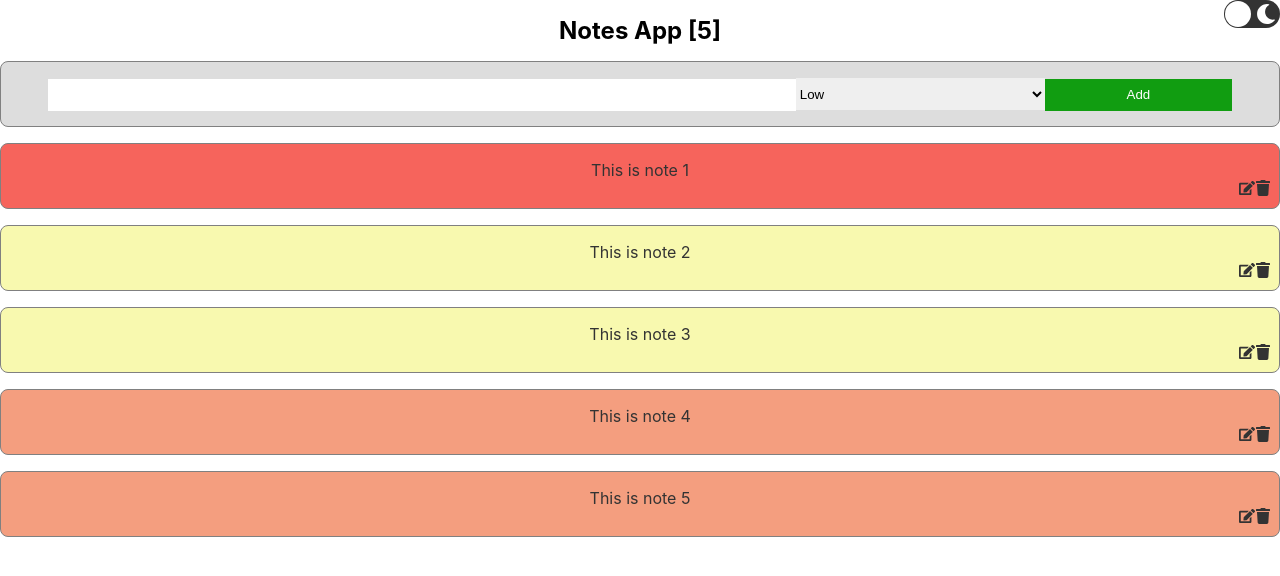
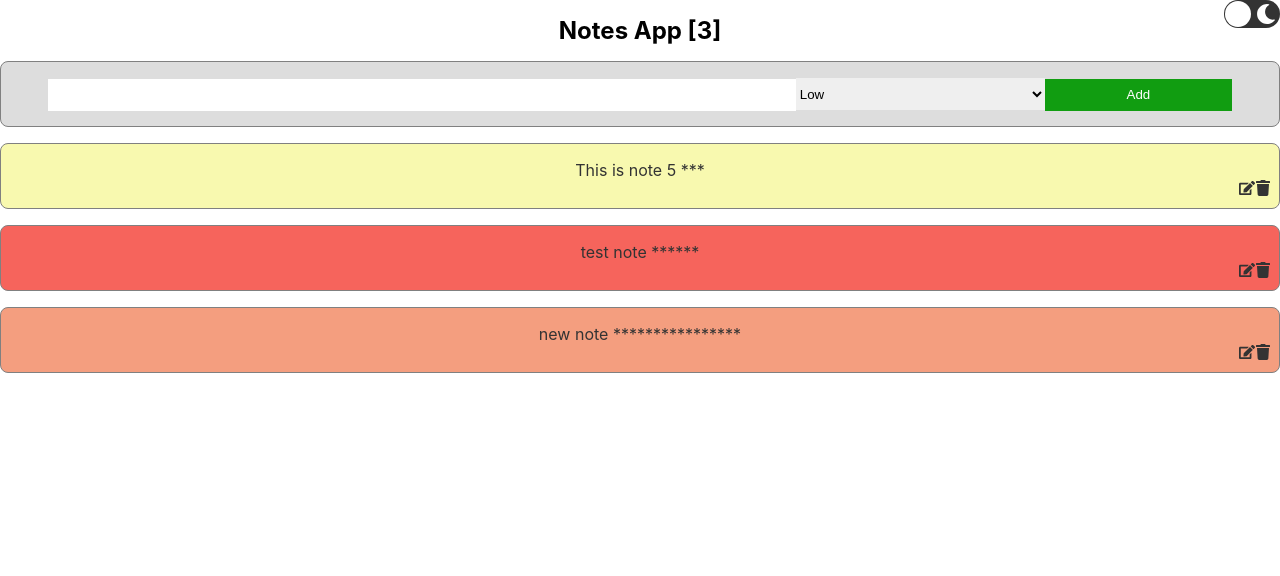
Before and after one commit to hot2snake/react-with-typescript, a React (Create React App) app: page / in a window 1280 px wide. Shown: the top 576 px of the page. Built offline with nearby package versions, Linux system fonts and the light colour scheme; data requests are answered from the project's data file.

Commit message:
read/update/delete from API

```diff
--- /dev/null
+++ b/db.json
@@ -0,0 +1,19 @@
+{
+  "notes": [
+    {
+      "text": "This is note 5 ***",
+      "priority": "low",
+      "id": "5"
+    },
+    {
+      "text": "test note ******",
+      "priority": "high",
+      "id": "d666326a-a06f-44c8-8dad-b6fba11dbb70"
+    },
+    {
+      "text": "new note ****************",
+      "priority": "medium",
+      "id": "1936edf9-bfbb-4c58-a3fa-3b2f8c94ae54"
+    }
+  ]
+}
--- a/package.json
+++ b/package.json
@@ -2,6 +2,7 @@
   "name": "notes-app",
   "version": "0.1.0",
   "private": true,
+  "proxy":"http://localhost:3001/",
   "dependencies": {
     "@testing-library/jest-dom": "^5.16.5",
     "@testing-library/react": "^13.4.0",
@@ -10,6 +11,7 @@
     "@types/node": "^16.11.59",
     "@types/react": "^18.0.20",
     "@types/react-dom": "^18.0.6",
+    "json-server": "^0.17.0",
     "react": "^18.2.0",
     "react-dom": "^18.2.0",
     "react-icons": "^4.4.0",
--- a/src/App.tsx
+++ b/src/App.tsx
@@ -3,18 +3,21 @@ import { ThemeContext } from './context/theme/theme';
 import Home from './pages/home/home';
 import Switch from 'react-switch';
 import { FaSun, FaMoon } from 'react-icons/fa';
-import { useReducer, useState } from 'react';
+import { useEffect, useReducer, useState } from 'react';
 import { StateContext, StateType } from './context/state/state';
 import { Notes } from './components/note/data';
-import { ADD_NOTE, DELETE_NOTE, SET_EDIT_MODE, SET_NOTE_FOR_EDIT, UPDATE_NOTE } from './actions';
+import { ADD_NOTE, DELETE_NOTE, INIT_NOTES, SET_EDIT_MODE, SET_NOTE_FOR_EDIT, UPDATE_NOTE } from './actions';
+import { getNotes } from './services/notes-service';
 
 function App() {
   const [theme, setTheme] = useState('light');
   const [checked, setChecked] = useState(false);
 
   const [state, dispatch] = useReducer(
-    (state: StateType, action: { type: string; payload: any }) => {
+     (state: StateType, action: { type: string; payload: any }) => {
       switch (action.type) {
+        case INIT_NOTES:
+          return { ...state, notes: action.payload };
         case SET_EDIT_MODE:
           return { ...state, editMode: action.payload };
         case SET_NOTE_FOR_EDIT:
@@ -39,7 +42,7 @@ function App() {
           return state;
       }
     },
-    { notes: Notes, editMode: false, noteToBeEdited: null }
+    { notes: [], editMode: false, noteToBeEdited: null }
   );
 
   const changeHandler = (check: boolean) => {
@@ -50,6 +53,14 @@ function App() {
       setTheme('light');
     }
   };
+
+  useEffect(()=>{
+    async function initializeNotes(){
+      const notes = await getNotes();
+      dispatch({type:INIT_NOTES, payload:notes})
+    }
+    initializeNotes()
+  },[])
 
   return (
     <StateContext.Provider value={{ state, dispatch }}>
--- a/src/actions/index.tsx
+++ b/src/actions/index.tsx
@@ -1,3 +1,4 @@
+export const INIT_NOTES = 'INIT_NOTES';
 export const SET_EDIT_MODE = 'SET_EDIT_MODE';
 export const SET_NOTE_FOR_EDIT = 'SET_NOTE_FOR_EDIT';
 export const ADD_NOTE = 'ADD_NOTE';
--- a/src/components/add-note/add-note.tsx
+++ b/src/components/add-note/add-note.tsx
@@ -6,6 +6,7 @@ import Card from '../card/card';
 import { ThemeContext } from '../../context/theme/theme';
 import { StateContext } from '../../context/state/state';
 import { ADD_NOTE, UPDATE_NOTE, SET_EDIT_MODE } from '../../actions';
+import { addNote, updateNote } from '../../services/notes-service';
 
 type AddNoteProps = {};
 
@@ -30,27 +31,35 @@ function AddNote(props: AddNoteProps) {
     }
   }, [state.noteToBeEdited, state.editMode]);
 
-  const handleClick = (e: React.MouseEvent<HTMLButtonElement, MouseEvent>) => {
+  const handleClick = async (
+    e: React.MouseEvent<HTMLButtonElement, MouseEvent>
+  ) => {
     e.preventDefault();
-    if (state.editMode) {
-      state.noteToBeEdited &&
-        dispatch({
-          type: UPDATE_NOTE,
-          payload: {
-            text,
-            priority,
-            id: state.noteToBeEdited.id,
-          },
-        });
+    if (state.editMode && state.noteToBeEdited) {
+      const updatedNoteData = {
+        text,
+        priority,
+        id: state.noteToBeEdited.id,
+      };
+      const updatedNote = await updateNote(
+        state.noteToBeEdited.id,
+        updatedNoteData
+      );
+      dispatch({
+        type: UPDATE_NOTE,
+        payload: updatedNote,
+      });
       dispatch({ type: SET_EDIT_MODE, payload: false });
     } else {
+      const noteData = {
+        text,
+        priority,
+        id: uuidv4(),
+      };
+      const note = await addNote(noteData);
       dispatch({
         type: ADD_NOTE,
-        payload: {
-          text,
-          priority,
-          id: uuidv4(),
-        },
+        payload: note,
       });
     }
 
--- a/src/components/note/note.tsx
+++ b/src/components/note/note.tsx
@@ -7,6 +7,7 @@ import { useContext } from 'react';
 import { ThemeContext } from '../../context/theme/theme';
 import { StateContext } from '../../context/state/state';
 import { DELETE_NOTE, SET_EDIT_MODE, SET_NOTE_FOR_EDIT } from '../../actions';
+import { deleteNote } from '../../services/notes-service';
 
 type NoteProps = {
   id: string;
@@ -24,6 +25,11 @@ function Note(props: NoteProps) {
     dispatch({type:SET_NOTE_FOR_EDIT,payload:note});
   };
 
+  const handleDelete = async()=>{
+    console.log(await deleteNote(props.id));
+    dispatch({ type: DELETE_NOTE, payload: props.id });
+  }
+
   return (
     <Card
       bgColor={
@@ -39,7 +45,7 @@ function Note(props: NoteProps) {
         <div className="right-corner">
           <FaEdit onClick={() => editNote(props.note)}></FaEdit>
           <FaTrash
-            onClick={() => dispatch({ type: DELETE_NOTE, payload: props.id })}
+            onClick={handleDelete}
           ></FaTrash>
         </div>
       </>
--- /dev/null
+++ b/src/services/notes-service.tsx
@@ -0,0 +1,28 @@
+import { NoteType } from "../components/note/note-type";
+
+export async function getNotes(){
+    const response = await fetch('/notes');
+    return await response.json();
+}
+export async function addNote(note:NoteType){
+    const response = await fetch('/notes',{
+        method:'post',
+        headers:{"Content-Type": "application/json"},
+        body:JSON.stringify(note)
+    });
+    return await response.json();
+}
+export async function deleteNote(id:string){
+    const response = await fetch(`/notes/${id}`,{
+        method:'delete',
+    });
+    return await response.json();
+}
+export async function updateNote(id:string, note:NoteType){
+    const response = await fetch(`/notes/${id}`,{
+        method:'put',
+        headers:{"Content-Type": "application/json"},
+        body:JSON.stringify(note)
+    });
+    return await response.json();
+}
```
Also changed, not shown: 1 other file (tests, documents, lock files or other folders).
